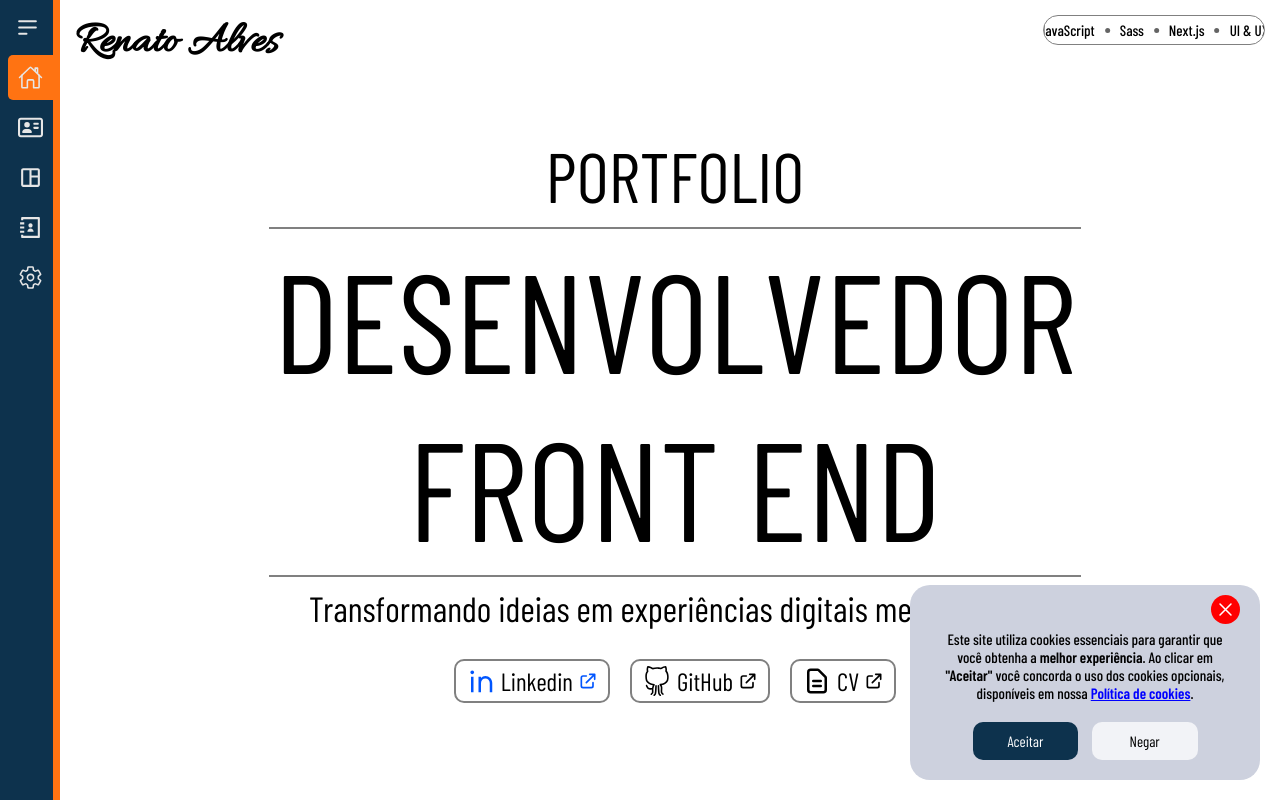
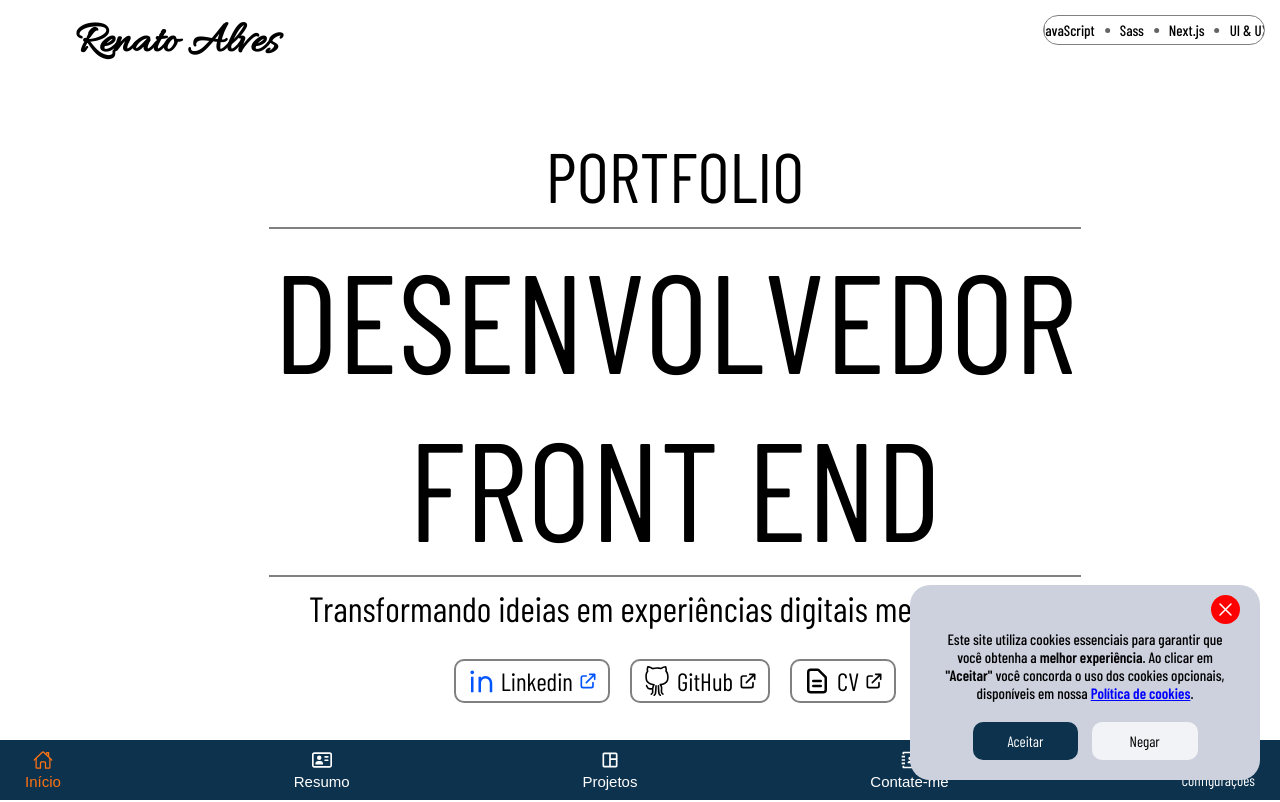
Before and after one commit to rena02to/portfolio, a Next.js app: page / in a window 1280 px wide. Shown: the top 802 px of the page. Built offline with nearby package versions, Linux system fonts and the light colour scheme; a web font is replaced by a local one.

Commit message:
adicionando o link para as configurações

```diff
--- a/src/components/navbar.tsx
+++ b/src/components/navbar.tsx
@@ -83,7 +83,7 @@ export default function Navbar(){
 
     return(
         <>
-            {menuCompress ?
+            {!menuCompress ?
                 <>
                     <nav className={style.navcompress}>
                         {menulinks.map((menulink) => (
@@ -92,6 +92,10 @@ export default function Navbar(){
                                 <p>{menulink.value}</p>
                             </button>
                         ))}
+                        <Link href='/configuracoes' className={style.settings} title={t('navbar.settings')} onClick={() => setMenuOpen(false)}>
+                            <IoSettingsOutline/>
+                            <p>{t('navbar.settings')}</p>
+                        </Link>
                     </nav>
                 </>
                 :
--- a/src/styles/navbar.module.scss
+++ b/src/styles/navbar.module.scss
@@ -179,4 +179,19 @@
             color: $navbar-button-activated;
         }
     }
+    a{
+        text-decoration: none;
+        @include align-flex(column);
+        p, svg{
+            margin: 0;
+            color: white;
+        }
+        p{
+            font-size: 15px;
+        }
+        svg{
+            width: 20px;
+            height: 20px;
+        }
+    }
 }
```
